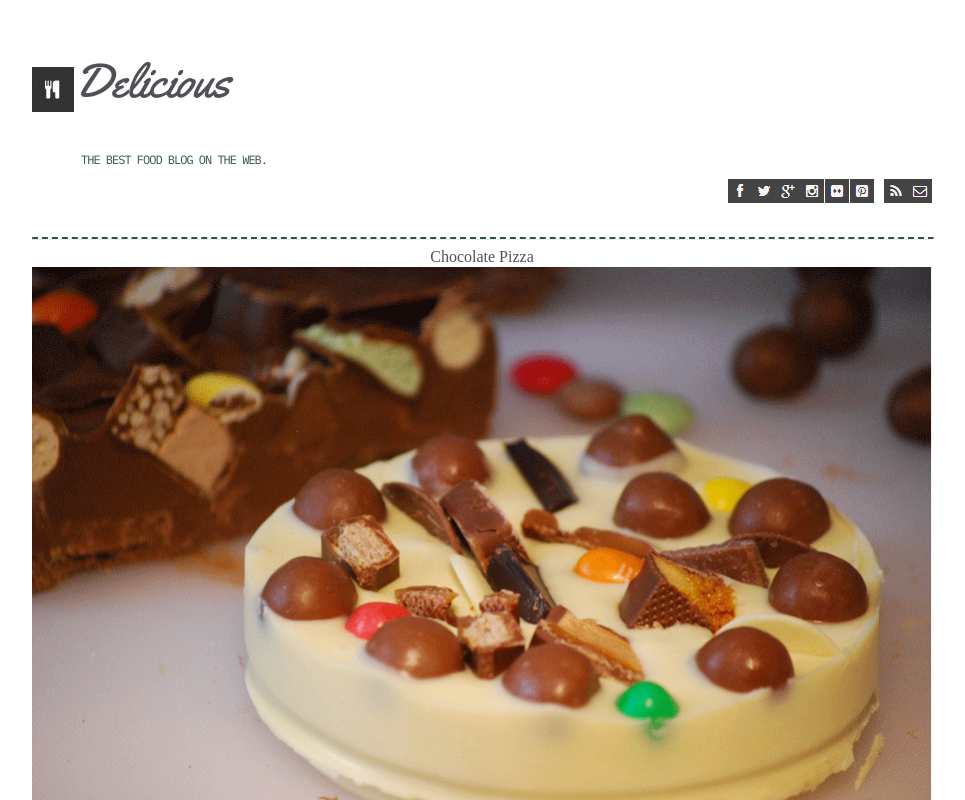
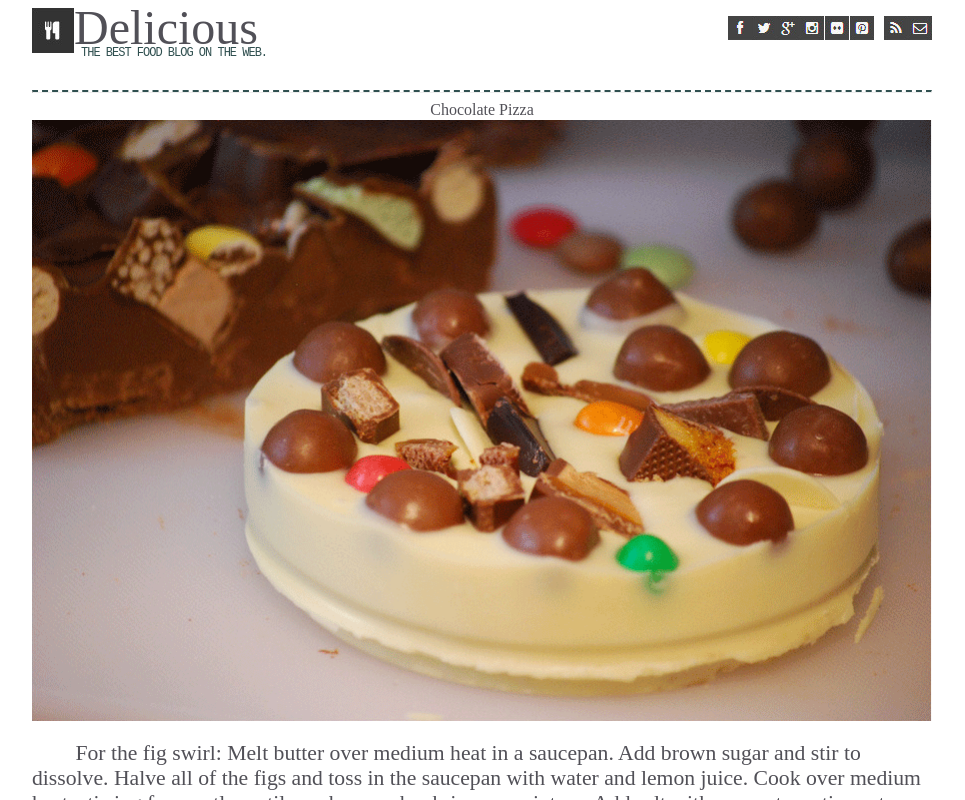
Before and after one commit to Andrew-Bray/lab-01-react-chocolate-pizza, a React (Create React App) app: page / in a window 1280 px wide. Shown: the top 800 px of the page, without its empty margins (158-1123 px from the left). Built offline with nearby package versions, Linux system fonts and the light colour scheme.

Commit message:
magic with reset.css

```diff
--- a/src/App.css
+++ b/src/App.css
@@ -1,3 +1,37 @@
+*{
+  box-sizing: border-box;
+}
+
+html, body {
+  height: 100%;
+  width: 100%;
+}
+
+html, body, div, span, applet, object, iframe,
+h1, h2, h3, h4, h5, h6, p, blockquote, pre,
+a, abbr, acronym, address, big, cite, code,
+del, dfn, em, img, ins, kbd, q, s, samp,
+small, strike, strong, sub, sup, tt, var,
+b, u, i, center,
+dl, dt, dd, ol, ul, li,
+fieldset, form, label, legend,
+table, caption, tbody, tfoot, thead, tr, th, td,
+article, aside, canvas, details, embed,
+figure, figcaption, footer, header, hgroup,
+menu, nav, output, ruby, section, summary,
+time, mark, audio, video {
+margin: 0;
+padding: 0;
+border: 0;
+font-size: 100%;
+font: inherit;
+vertical-align: baseline;
+}
+
+ol, ul {
+list-style: none;
+}
+
 @import url("https://fonts.googleapis.com/css2?family=Titillium+Web:wght@300&display=swap");
 @import url("https://fonts.googleapis.com/css2?family=Yellowtail&display=swap");
 @import url("https://fonts.googleapis.com/css2?family=IBM+Plex+Mono&display=swap");
@@ -35,12 +69,12 @@
   flex-direction: column;
   justify-content: center;
   align-items: center;
-}p
+}
 
-header {
+.header-section {
   display: flex;
-  flex-direction: column;
-  justify-content: center;
+  flex-direction: row;
+  justify-content: space-between;
   align-items: center;
 }
 
--- a/src/Header.js
+++ b/src/Header.js
@@ -5,7 +5,7 @@
     render() {
         return (
 
-            <div>
+            <div className="header-section">
                 <div className="header">
                     <div className="main-logo">
                         <img src="assets/logo.png" alt="a nice logo" />
```
